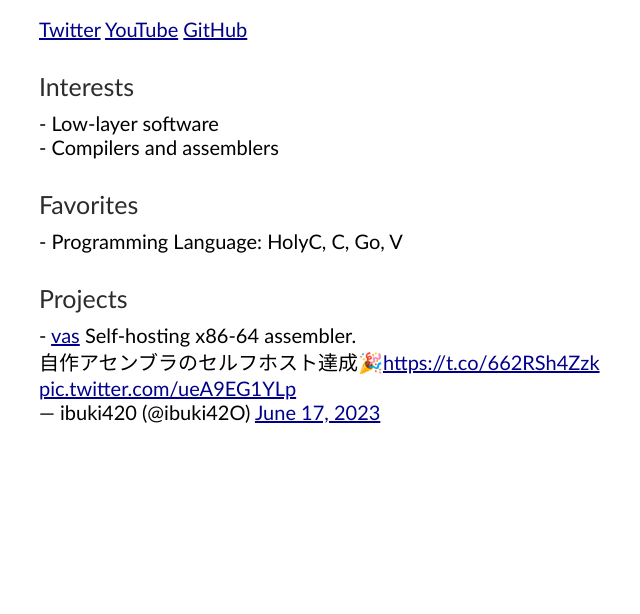
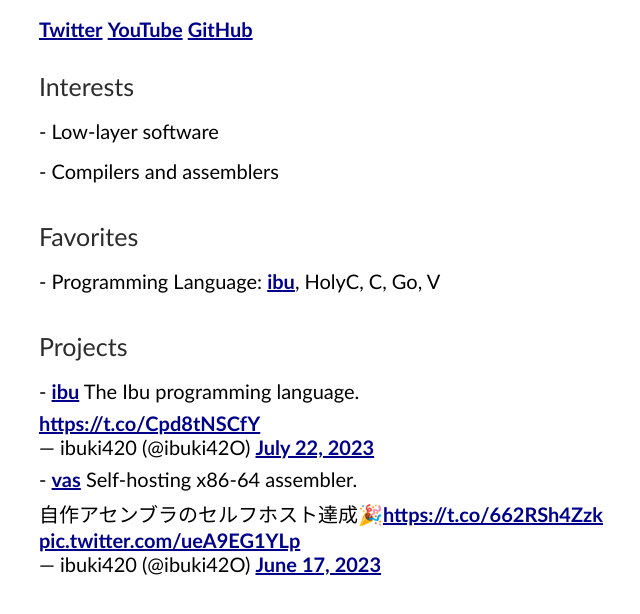
Before and after one commit to v420v/website, a plain HTML site: page index.html in a window 1280 px wide. Shown: the part 248-862 px from the top of the page, without its empty margins (261-901 px from the left). Before the commit the page ends 800 px from the top, so only its background shows below. Drawn offline with Linux system fonts and the light colour scheme.

Commit message:
Add ibu programming language

```diff
--- a/index.html
+++ b/index.html
@@ -38,7 +38,7 @@
             <h2>Favorites</h2>
             <ul>
                 <li>
-                    - Programming Language: HolyC, C, Go, V
+                    - Programming Language: <a href="https://github.com/v420v/ibu">ibu</a>, HolyC, C, Go, V
                 </li>
             </ul>
         </div>
@@ -46,6 +46,11 @@
         <div class="section">
             <h2>Projects</h2>
             <ul>
+                <li>
+                    - <a href="https://github.com/v420v/ibu">ibu</a>
+                    The Ibu programming language.
+                </li>
+                    <blockquote class="twitter-tweet"><p lang="zxx" dir="ltr"><a href="https://t.co/Cpd8tNSCfY">https://t.co/Cpd8tNSCfY</a></p>&mdash; ibuki420 (@ibuki42O) <a href="https://twitter.com/ibuki42O/status/1682752440976941059?ref_src=twsrc%5Etfw">July 22, 2023</a></blockquote> <script async src="https://platform.twitter.com/widgets.js" charset="utf-8"></script>
                 <li>
                     - <a href="https://github.com/v420v/vas">vas</a>
                     Self-hosting x86-64 assembler.
--- a/static/index.css
+++ b/static/index.css
@@ -10,6 +10,7 @@ body {
 }
 
 a {
+    font-weight: bold;
     color: #00008b;
 }
 
@@ -35,6 +36,10 @@ h1 {
 ul,ol{
     list-style: none;
     padding-inline-start: 0;
+}
+
+li {
+    line-height: 40px;
 }
 
 h2 {
```
